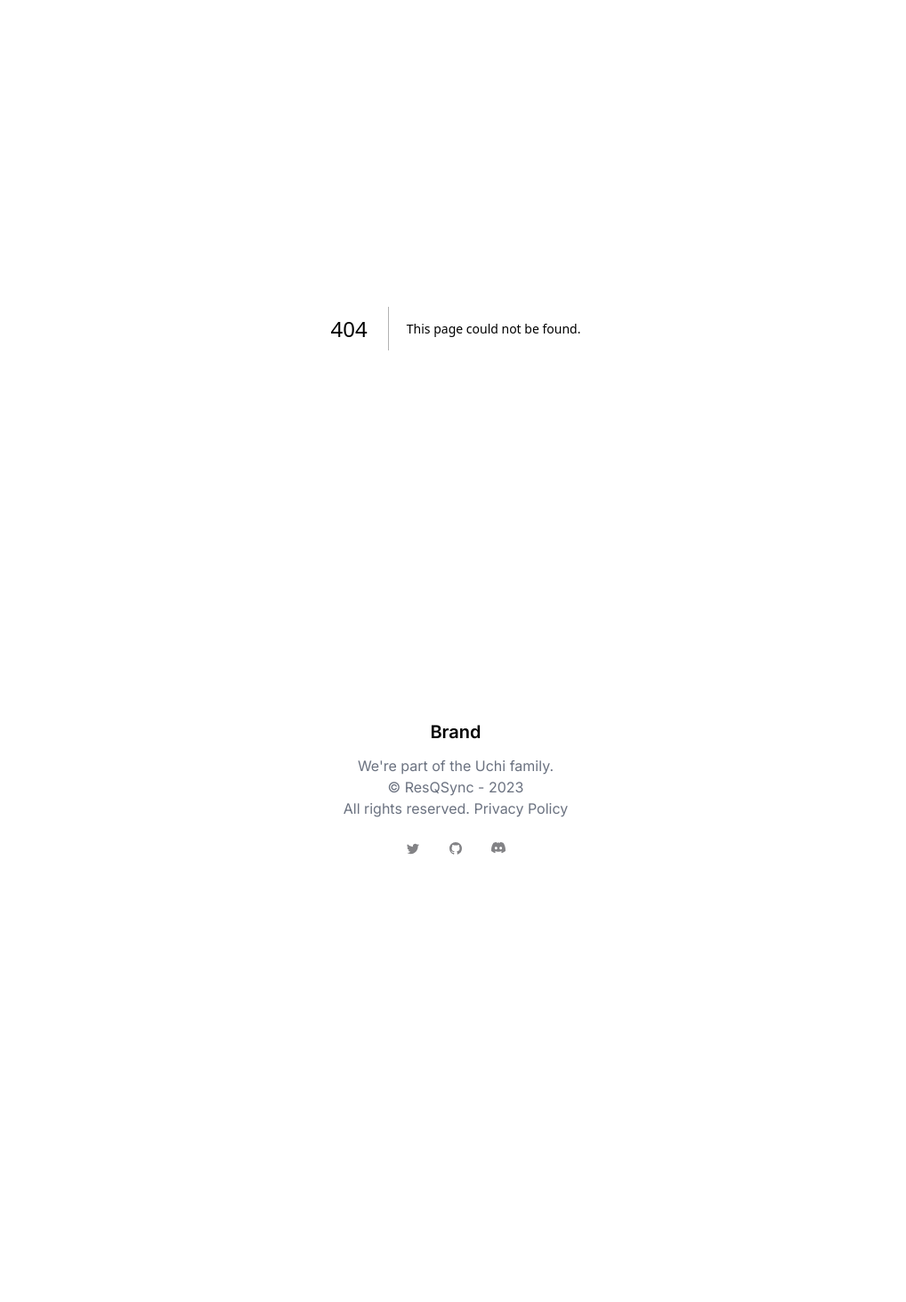
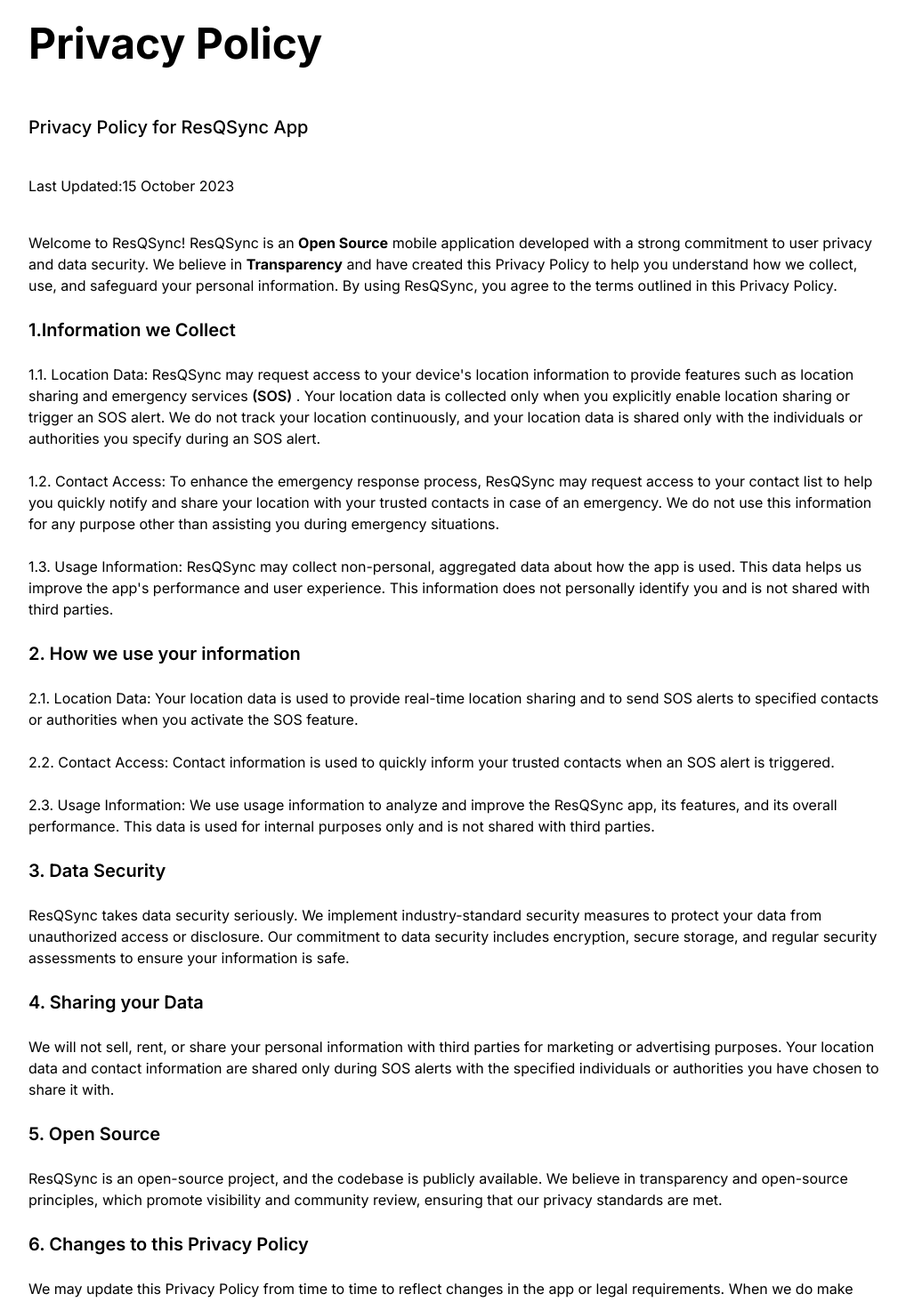
Before and after one commit to ResQSync/ResQSyncWeb, a Next.js app: page /privacy in a window 1280 px wide. Before the commit this address had no page. Shown: the part 100-1564 px from the top of the page at 89% size, without its empty margins (128-1146 px from the left). Before the commit the page ends 1114 px from the top, so only its background shows below. Built offline with nearby package versions, Linux system fonts and the light colour scheme.

Commit message:
complete privacy policy page
this is the complete privacy policy page

```diff
--- /dev/null
+++ b/src/app/privacy/page.tsx
@@ -0,0 +1,46 @@
+import Features from "@/components/Features";
+export default function privacy() {
+    return(
+        <>
+            <div>
+                <p className={"my-14 px-40 text-5xl font-bold"}>Privacy Policy</p>
+            </div>
+            <div className={"px-40"}>
+                <h4 className={"text-xl font-medium"}>Privacy Policy for ResQSync App</h4>
+                <p className={"my-10"}>Last Updated:15 October 2023</p>
+            </div>
+            <div className={"px-40"}>
+                <p> Welcome to ResQSync! ResQSync is an <span className={"font-bold"}>Open Source</span> mobile application developed with a strong
+                    commitment to user privacy and data security. We believe in <span className={"font-bold"}>Transparency</span> and have created this Privacy Policy to help you understand how we collect, use, and safeguard your personal information. By using ResQSync,
+                    you agree to the terms outlined in this Privacy Policy. <br/> <br/>
+                    <span className={"font-semibold text-xl"}>1.Information we Collect</span> <br/><br/>
+
+                    1.1. Location Data: ResQSync may request access to your device's location information to provide features such as location sharing and emergency services <span className={"font-semibold"}>(SOS)</span> . Your location data is collected only when you explicitly enable location sharing or trigger an SOS alert. We do not track your location continuously, and your location data is shared only with the individuals or authorities you specify during an SOS alert.
+                    <br/> <br/>
+                    1.2. Contact Access: To enhance the emergency response process, ResQSync may request access to your contact list to help you quickly notify and share your location with your trusted contacts in case of an emergency. We do not use this information for any purpose other than assisting you during emergency situations.
+                    <br/><br/>
+                    1.3. Usage Information: ResQSync may collect non-personal, aggregated data about how the app is used. This data helps us improve the app's performance and user experience. This information does not personally identify you and is not shared with third parties. <br/> <br/>
+
+                    <span className={"font-semibold text-xl"}>2. How we use your information</span> <br/><br/>
+                    2.1. Location Data: Your location data is used to provide real-time location sharing and to send SOS alerts to specified contacts or authorities when you activate the SOS feature. <br/><br/>
+                    2.2. Contact Access: Contact information is used to quickly inform your trusted contacts when an SOS alert is triggered. <br/><br/>
+                    2.3. Usage Information: We use usage information to analyze and improve the ResQSync app, its features, and its overall performance. This data is used for internal purposes only and is not shared with third parties. <br/><br/>
+                    <span className={"font-semibold text-xl"}>3. Data Security</span> <br/><br/>
+                    ResQSync takes data security seriously. We implement industry-standard security measures to protect your data from unauthorized access or disclosure. Our commitment to data security includes encryption, secure storage, and regular security assessments to ensure your information is safe. <br/><br/>
+                    <span className={"font-semibold text-xl"}>4. Sharing your Data</span> <br/><br/>
+                    We will not sell, rent, or share your personal information with third parties for marketing or advertising purposes. Your location data and contact information are shared only during SOS alerts with the specified individuals or authorities you have chosen to share it with. <br/><br/>
+                    <span className={"font-semibold text-xl"}>5. Open Source</span> <br/><br/>
+                    ResQSync is an open-source project, and the codebase is publicly available. We believe in transparency and open-source principles, which promote visibility and community review, ensuring that our privacy standards are met. <br/><br/>
+                    <span className={"font-semibold text-xl"}>6. Changes to this Privacy Policy</span> <br/><br/>
+                    We may update this Privacy Policy from time to time to reflect changes in the app or legal requirements. When we do make changes, we will post the updated Privacy Policy on the ResQSync website and notify you within the app. Your continued use of ResQSync will indicate your acceptance of the updated Privacy Policy. <br/><br/>
+                    <span className={"font-semibold text-xl"}>7. Contact Us</span> <br/><br/>
+                    If you have any questions or concerns about our Privacy Policy or how we handle your data, please feel free to reach out to us at <a href={"mailto:resqsync@gmail.com" } className={"text-blue-600"}>resqsync@gmail.com</a>. Your feedback and inquiries are important to us, and we are here to assist you. <br/><br/><br/>
+                    <span className={"text-xl"}>By using ResQSync, you acknowledge and consent to the practices described in this Privacy Policy. Your privacy and data security are paramount to us, and our commitment to transparency ensures that you can trust us with your information. Thank you for using ResQSync!</span> <br/><br/><br/>
+
+
+
+                </p>
+            </div>
+        </>
+    )
+}
```
